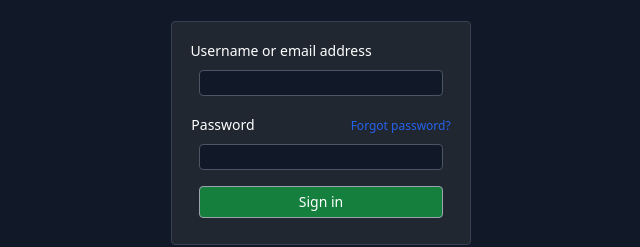
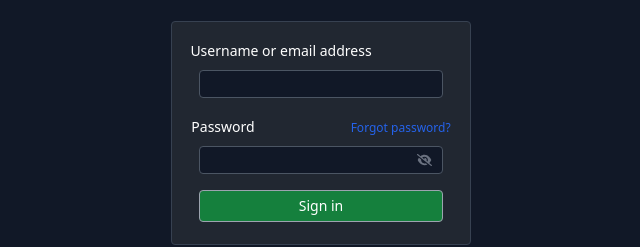
Before and after one commit to thanhngan22/thanhngan22-main, a React (Create React App) app: page /login in a window 1280 px wide. Shown: the part 235-482 px from the top of the page, without its empty margins (319-959 px from the left). Built offline with nearby package versions, Linux system fonts and the light colour scheme.

Commit message:
login: handle events of form/  onchange, onsubmit

```diff
--- a/src/modules/Login/login.tsx
+++ b/src/modules/Login/login.tsx
@@ -1,7 +1,59 @@
-import React from 'react';
+import React, { useState } from 'react';
+import instance from 'services/axios';
+import { FontAwesomeIcon } from '@fortawesome/react-fontawesome';
+import { faEye, faEyeSlash } from '@fortawesome/free-solid-svg-icons';
 
-export default class Login extends React.Component {
-	render() {
+export default function Login() {
+	const [username, setUsername] = useState('');
+	const [password, setPassword] = useState('');
+
+	const handleOnChange = (e: React.ChangeEvent<HTMLInputElement>) => {
+		const { name, value } = e.target;
+		if (name === 'input_username') {
+			setUsername(value);
+		} else if (name === 'password') {
+			setPassword(value);
+		}
+        console.log("username: ", username);
+        console.log("password: ", password)
+	};
+
+	const handleShowHidePassword = () => {
+		const passwordType = document.getElementById('password')?.getAttribute('type');
+
+        // get eye icon
+        const eyeSlash = document.querySelector('.hide__password');
+        const eye = document.querySelector('.show__password');
+
+		if (passwordType === 'password') {
+			document.getElementById('password')?.setAttribute('type', 'text');
+			// change icon
+            eyeSlash?.classList.add('hidden');
+            eye?.classList.remove('hidden');
+		} else {
+			document.getElementById('password')?.setAttribute('type', 'password');
+			// change icon
+			eyeSlash?.classList.remove('hidden');
+            eye?.classList.add('hidden');
+		}
+	};
+
+    const handleSubmit = (e :any ) => {
+        e.preventDefault();
+        const data = {
+            username: username,
+            password: password
+        }
+        console.log(data);
+        instance.post('/api/auth/login', data)
+        .then(response => {
+            console.log(response.data);
+        })
+        .catch(error => {
+            console.error(error);
+        })
+    }
+
 	return (
 		<div className="login--container w-full bg-gray-900 min-h-screen flex-col">
 			<div className="login--header">
@@ -12,32 +64,73 @@ export default class Login extends React.Component {
 			</div>
 			<div className="login--auth__form  ">
 				<div className="main--form  m-auto p-4 text-white  border border-gray-700 rounded">
-                        <form>
+					<form  action="/login" >
 						<div className="form--group">
-                                <label htmlFor="email" className="text-sm mr-20 ">Username or email address</label>
-                                <input type="text" className='bg-gray-900 mt-2 mb-4 border-gray-600 border rounded w-11/12' name="input_username" id="username" />
+							<label htmlFor="email" className="text-sm mr-20 ">
+								Username or email address
+							</label>
+							<input
+								type="text"
+								className="bg-gray-900 pl-1 mt-2 mb-4 border-gray-600 border rounded w-11/12 h-7 text-sm"
+								name="input_username"
+								id="username"
+								value={username}
+                                onChange={handleOnChange}
+							/>
 						</div>
 						<div className="form--group">
-                                <label htmlFor="password" className="text-sm mr-24">Password</label>
-                                <a href="/reset_password" className="forgot--password text-xs text-blue-600 ">Forgot password?</a>
-                                <input type="password" className="bg-gray-900 mt-2 border-gray-600 border rounded w-11/12" name="password" id="password" />
+							<label htmlFor="password" className="text-sm mr-24">
+								Password
+							</label>
+							<a href="/reset_password"
+								className="forgot--password text-xs text-blue-600 "
+							>
+								Forgot password?
+							</a>
+							<div className="">
+								<input
+									type="password"
+									className=" bg-gray-900 pl-1 relative mt-2 border-gray-600 border rounded w-11/12 h-7 text-xs"
+									name="password"
+									id="password"
+                                    value={password}
+                                    onChange={handleOnChange}
+								/>
+								<div>
+									<FontAwesomeIcon
+										icon={faEyeSlash}
+										onClick={handleShowHidePassword}
+										className=" hide__password text-gray-500  text-xs cursor-pointer absolute ml-24 -mt-5"
+									/>
+                                    <FontAwesomeIcon
+										icon={faEye}
+										onClick={handleShowHidePassword}
+										className=" show__password hidden text-gray-500  text-xs cursor-pointer absolute ml-24 -mt-5"
+									/>
+								</div>
+							</div>
 						</div>
 						<div className="form--group">
-                                <button type="submit" className="bg-green-700 h-8 mt-4 font-medium text-sm border-gray-400 border rounded w-11/12">Sign in</button>
+							<button
+								type="submit"
+								className="bg-green-700 h-8 mt-4 font-medium text-sm border-gray-400 border rounded w-11/12"
+                                onClick={handleSubmit}
+							>
+								Sign in
+							</button>
 						</div>
-
 					</form>
-
 				</div>
 				<div className="form--group login--callout border-gray-700 border p-3  rounded text-white text-sm flex m-auto justify-center mt-6">
 					<p className="mr-4">New to Suke ?</p>
-                                <a href="/register" className="create--account text-blue-500">Create an account.</a>
+					<a href="/register" className="create--account text-blue-500">
+						Create an account.
+					</a>
 				</div>
 			</div>
 			<div className="login--footer mt-8 text-gray-400">
-                    <p>© thanhngan22  ©</p>
+				<p>© thanhngan22 ©</p>
 			</div>
 		</div>
 	);
 }
-}
```
Lines whose indentation alone changed are shown as unchanged.
